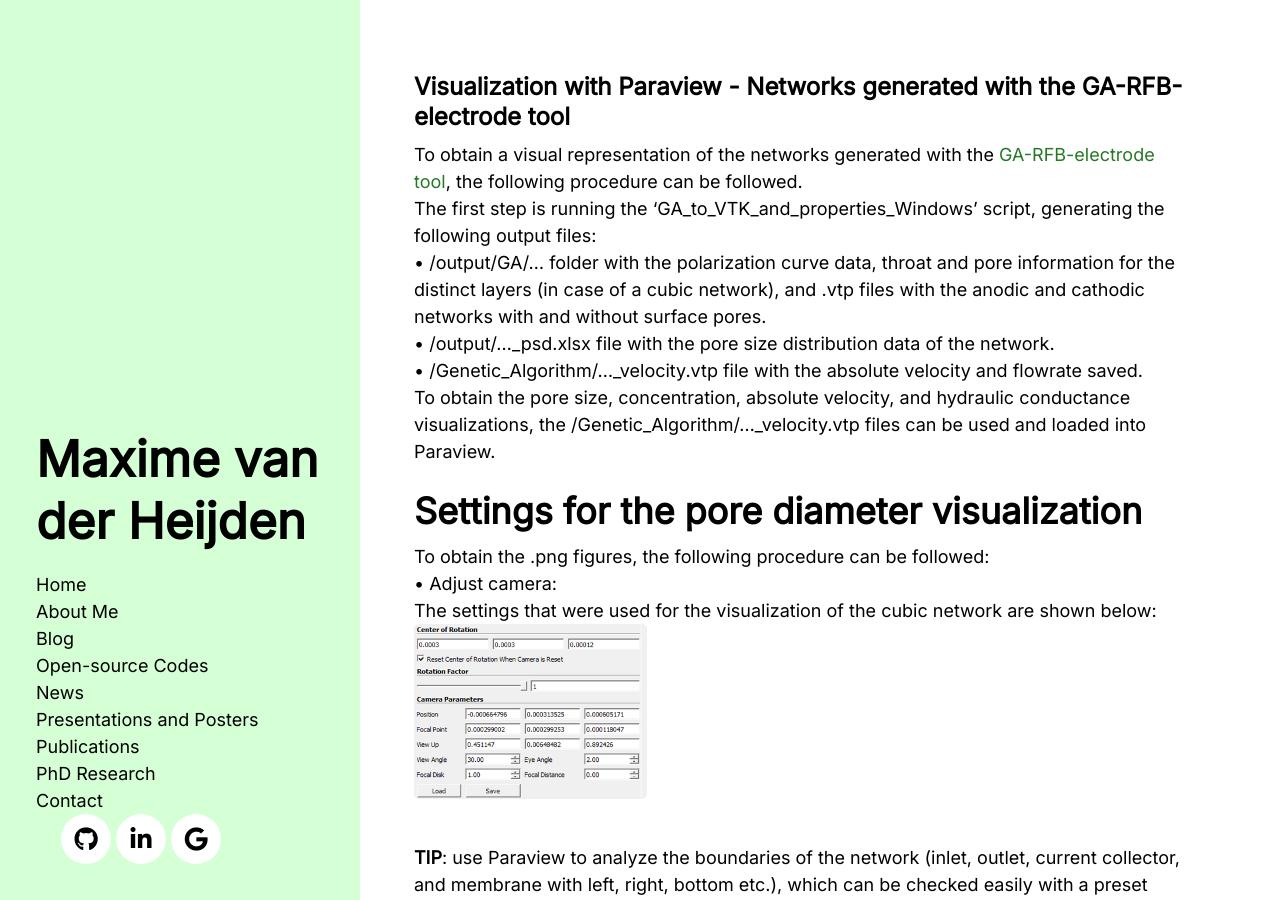
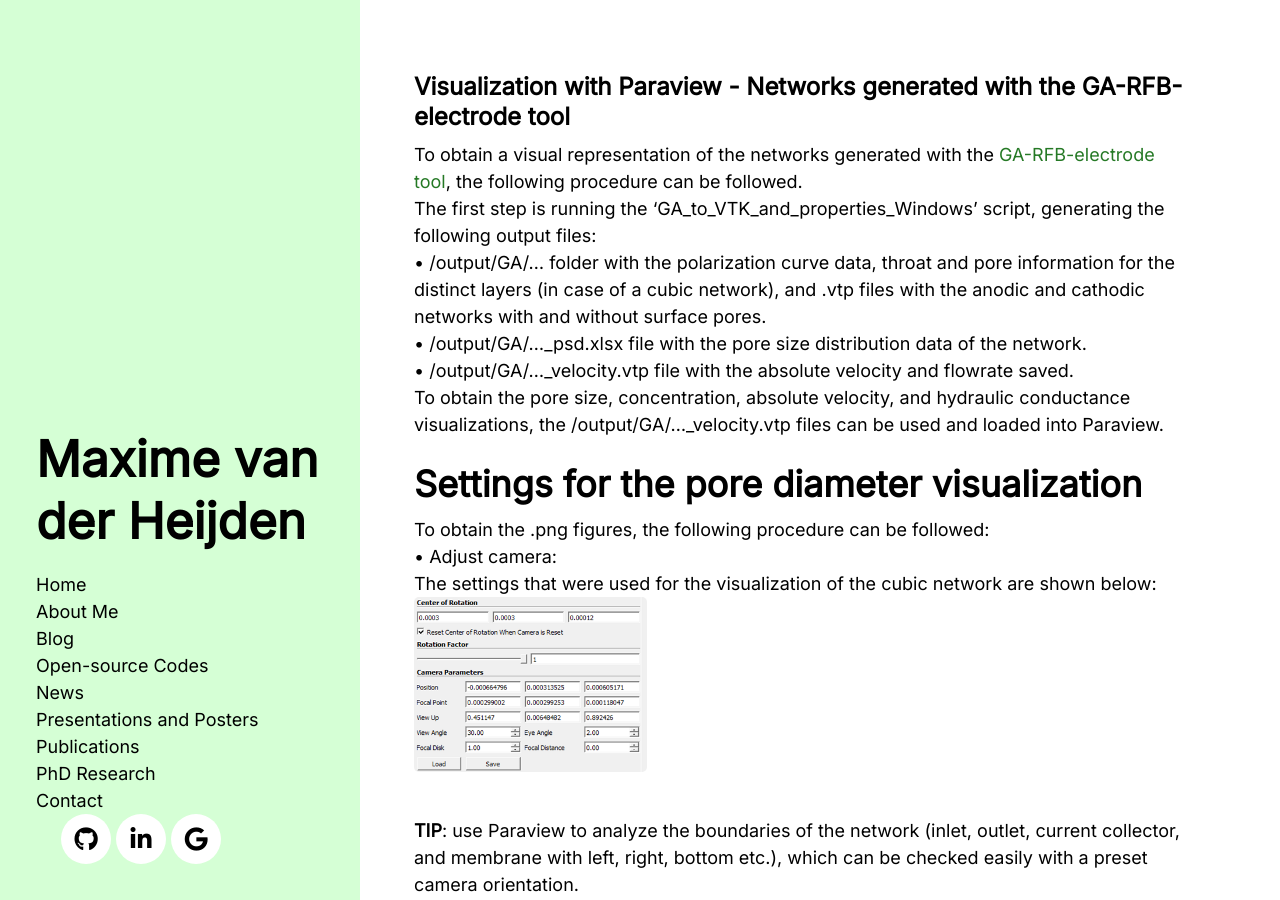
Before and after one commit to MaximevdHeijden/MaximevdHeijden.github.io, a Jekyll site: the page built from _posts/2023-12-15-VisualizationParaview.md, in a window 1280 px wide and 900 px high. Built offline with Jekyll 4.4.1, drawn with Linux system fonts in a browser that asks for light colours; nearby versions of some CDN libraries.

Commit message:
update blog

```diff
--- a/_posts/2023-12-15-VisualizationParaview.md
+++ b/_posts/2023-12-15-VisualizationParaview.md
@@ -6,9 +6,9 @@ title: Visualization with Paraview - Networks generated with the GA-RFB-electrod
 To obtain a visual representation of the networks generated with the [GA-RFB-electrode tool](https://github.com/MaximevdHeijden/GA-RFB-electrode), the following procedure can be followed.\
 The first step is running the ‘GA_to_VTK_and_properties_Windows’ script, generating the following output files:\
     •	/output/GA/… folder with the polarization curve data, throat and pore information for the distinct layers (in case of a cubic network), and .vtp files with the anodic and cathodic networks with and without surface pores.\
-    •	/output/…_psd.xlsx file with the pore size distribution data of the network.\
-    •	 /Genetic_Algorithm/…_velocity.vtp file with the absolute velocity and flowrate saved.\
-To obtain the pore size, concentration, absolute velocity, and hydraulic conductance visualizations, the /Genetic_Algorithm/…_velocity.vtp files can be used and loaded into Paraview.
+    •	/output/GA/…_psd.xlsx file with the pore size distribution data of the network.\
+    •	 /output/GA/…_velocity.vtp file with the absolute velocity and flowrate saved.\
+To obtain the pore size, concentration, absolute velocity, and hydraulic conductance visualizations, the /output/GA/…_velocity.vtp files can be used and loaded into Paraview.
 
 # Settings for the pore diameter visualization
 To obtain the .png figures, the following procedure can be followed:\
```
